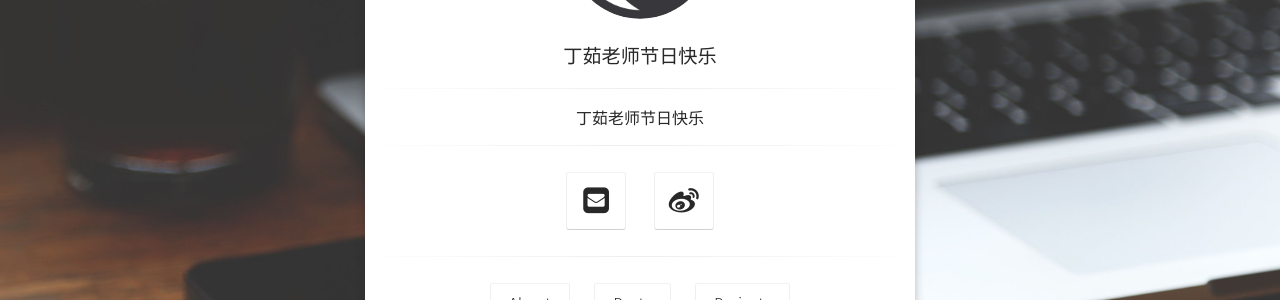
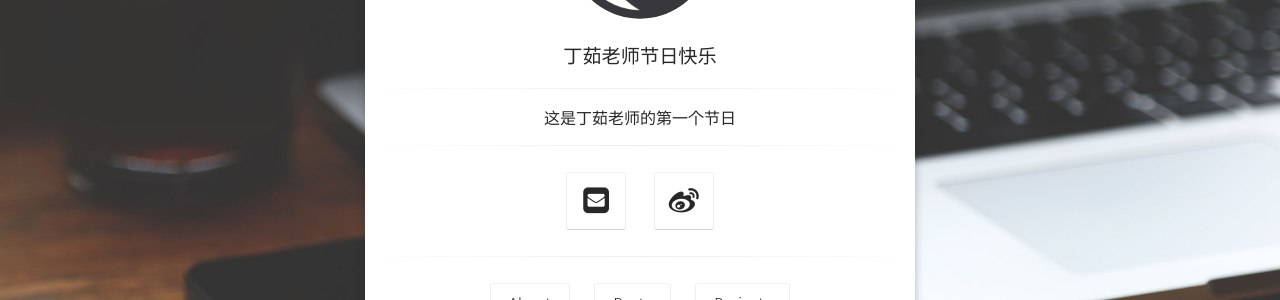
Before and after one commit to BeanGuohui/test.github.io, a Jekyll site: the page built from index.html, in a window 1280 px wide. Shown: the part 352-652 px from the top of the page. Built offline with Jekyll 4.4.1, drawn with Linux system fonts in a browser that asks for light colours; some web fonts are replaced.

Commit message:
Update _config.yml

```diff
--- a/_config.yml
+++ b/_config.yml
@@ -1,7 +1,7 @@
 # Site
 title:              丁茹老师节日快乐
 #BeanGuohui's house
-bio:                丁茹老师节日快乐
+bio:                这是丁茹老师的第一个节日
 #"Welcome to come Mr.BeanGuohui's house!!!"
 description:        "自律源自细微的坚持！"
 reading_time:       true
```
